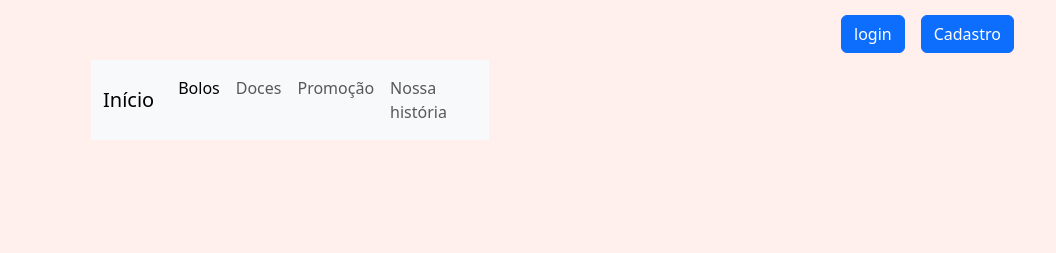
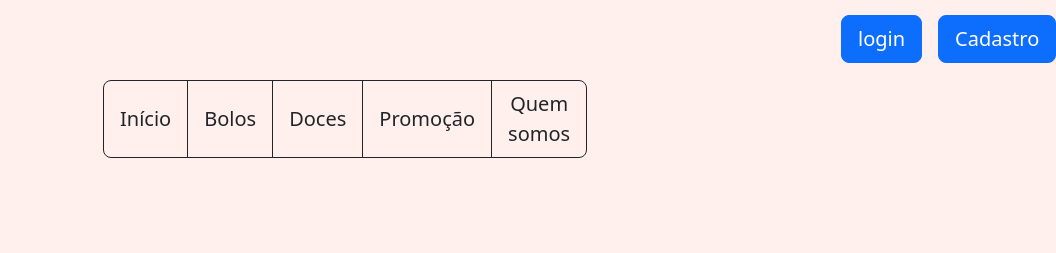
Before and after one commit to Cristianadevki/Deviki, a plain HTML site: page index.html in a window 1280 px wide. Shown: the top 253 px of the page, 391-1447 px from the left, 1056 px wide, since content can reach past the window. Drawn offline with nearby package versions, Linux system fonts and the light colour scheme.

Commit message:
Update index.html
.

```diff
--- a/index.html
+++ b/index.html
@@ -2,7 +2,7 @@
 <html lang="pt-br">
 <head>
 <meta charset="utf-8">
-<title>DeviKi Confeitaria</title>
+<title>DeviKi| Confeitaria</title>
 
 <link href="https://cdn.jsdelivr.net/npm/bootstrap@5.3.8/dist/css/bootstrap.min.css" rel="stylesheet">
 
@@ -44,11 +44,13 @@ body {
     margin-top: 20px;
 }
 .row {
-	top: 60px;
+	top: 80px;
 	position:absolute;
 	margin-left: 400px;
     margin-right: 400px;
 	background-color: #FFF0ED;
+	color:black;
+	font-size:50px;
 	}
 
 
@@ -95,6 +97,7 @@ footer a:active {
     color: black !important;
     cursor: pointer;
 }
+
 </style>
 </head>
 
@@ -118,52 +121,19 @@ footer a:active {
 
       <div class="row">
 
-<nav class="navbar navbar-expand-lg bg-body-tertiary">
-    <div class="container-fluid">
-
-        <a class="navbar-brand" href="#">Início</a>
-
-        <button class="navbar-toggler" type="button"
-            data-bs-toggle="collapse"
-            data-bs-target="#navbarSupportedContent"
-            aria-controls="navbarSupportedContent"
-            aria-expanded="false"
-            aria-label="Toggle navigation">
-
-            <span class="navbar-toggler-icon"></span>
-        </button>
-
-        <div class="collapse navbar-collapse" id="navbarSupportedContent">
-
-            <ul class="navbar-nav me-auto mb-2 mb-lg-0">
-
-                <li class="nav-item">
-                    <a class="nav-link active" href="#">Bolos</a>
-                </li>
-
-                <li class="nav-item">
-                    <a class="nav-link" href="#">Doces</a>
-                </li>
-
-                <li class="nav-item">
-                    <a class="nav-link" href="#">Promoção</a>
-                </li>
-
-                <li class="nav-item">
-                    <a class="nav-link" href="#">Nossa história</a>
-                </li>
-
-            </ul>
-
+     <div class="btn-group" role="group" aria-label="Basic outlined example">
+    <button type="button" class="btn btn-outline-dark btn-lg" >Início</button>
+    <button type="button" class="btn btn-outline-dark btn-lg" >Bolos</button>
+    <button type="button" class="btn btn-outline-dark btn-lg" >Doces</button>
+	<button type="button" class="btn btn-outline-dark btn-lg" >Promoção</button>
+    <button type="button" class="btn btn-outline-dark btn-lg" >Quem somos</button>
     </div>
-      </div>
-      </nav>
         </div>
 
         <div class="col">
             <div class="d-grid gap-2 d-md-flex justify-content-md-end">
-  <button class="btn btn-primary me-md-2" type="button">login</button>
-  <button class="btn btn-primary" type="button">Cadastro</button>
+      <button class="btn btn-primary btn-lg me-md-2" type="button">login</button>
+       <button class="btn btn-primary btn-lg" type="button">Cadastro</button>
       </div>
         </div>
 
```
Lines whose indentation alone changed are shown as unchanged.
